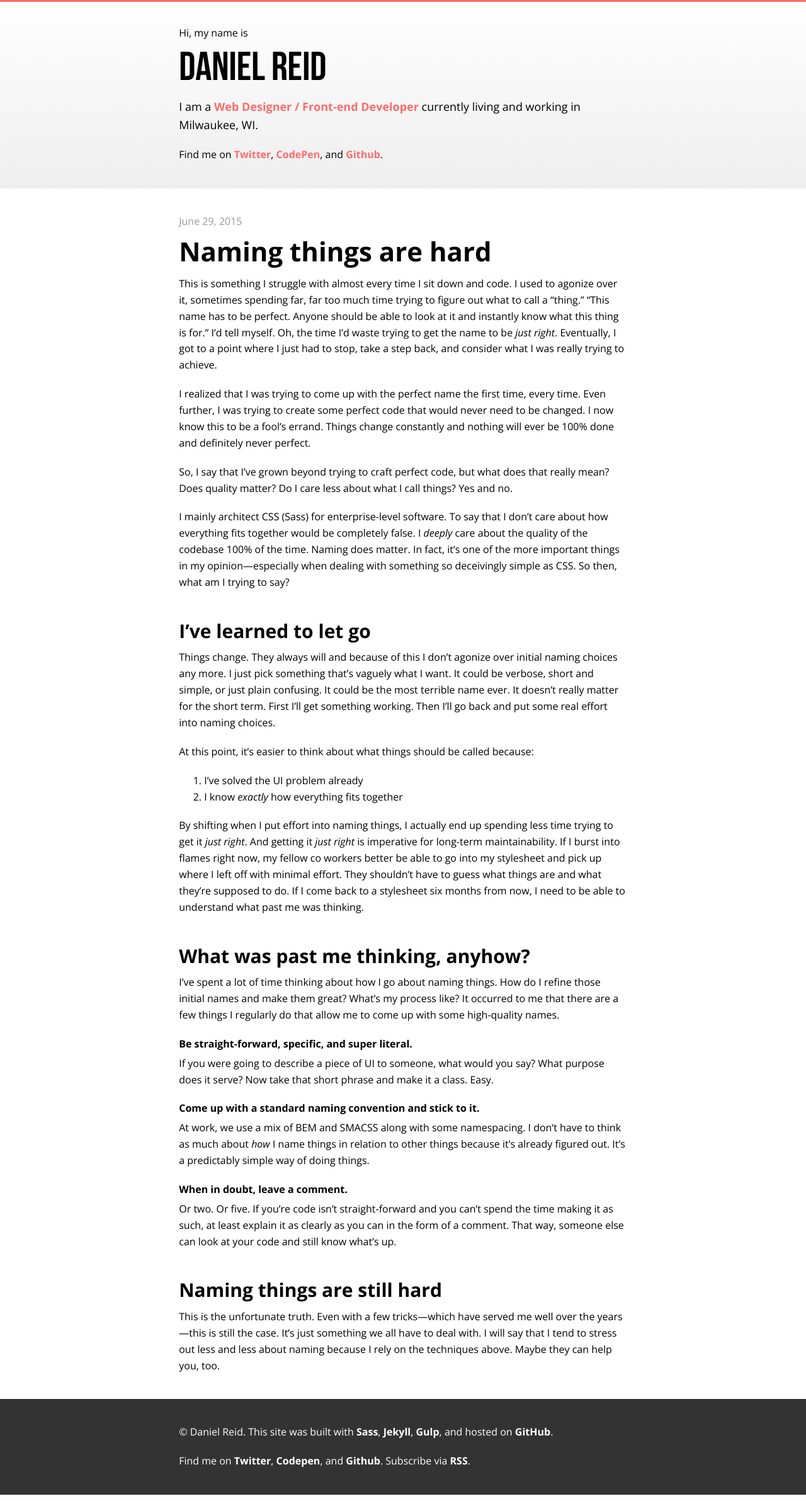
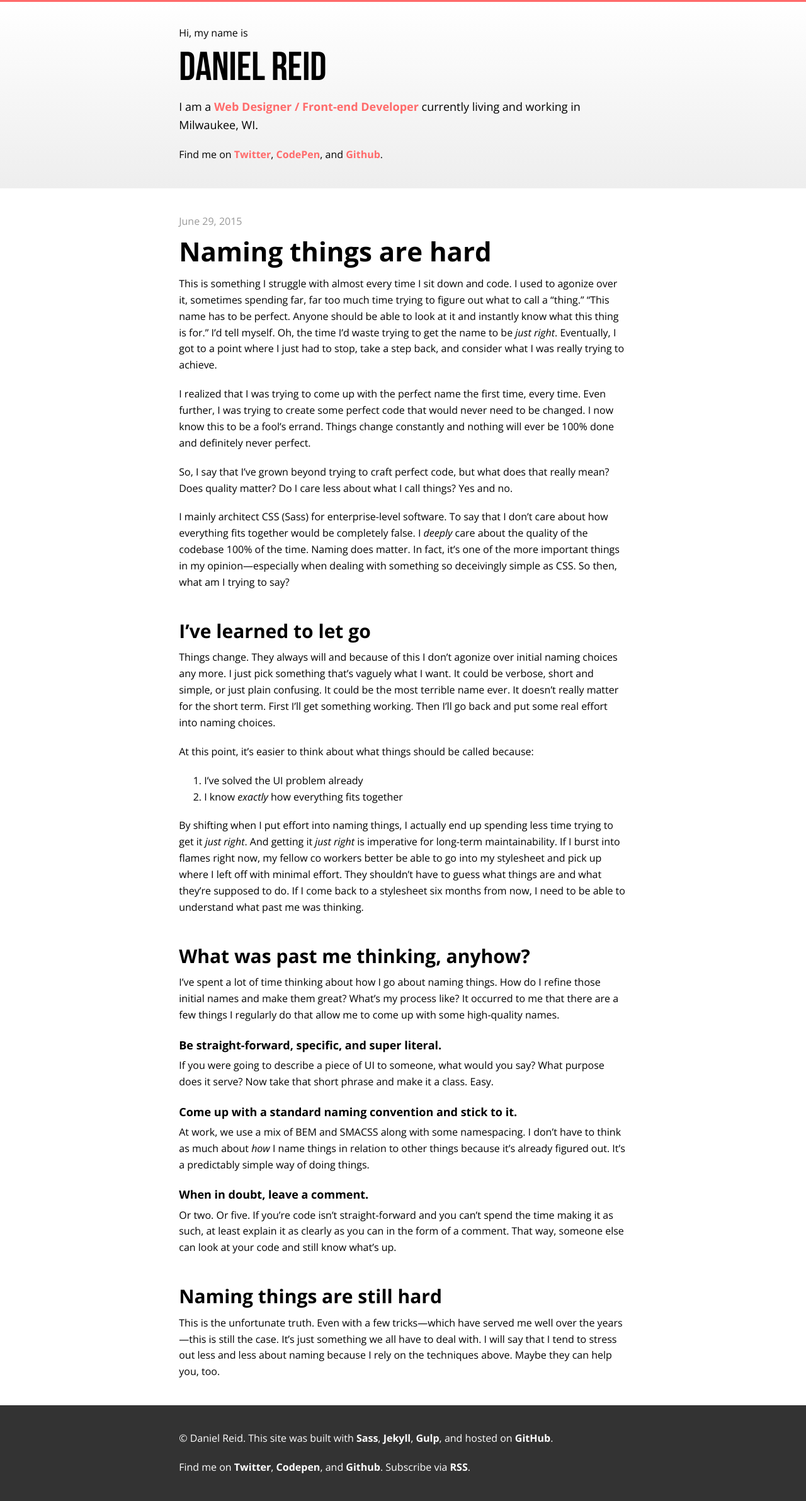
Before and after one commit to danielcreid/danielcreid.github.io, a Jekyll site: the page built from _posts/2015-6-29-naming-things-are-hard.md, in a window 1280 px wide. Shown: the whole page at 63% size. Built offline with Jekyll 4.4.1, drawn with Linux system fonts in a browser that asks for light colours.

```diff
--- a/_posts/2015-6-29-naming-things-are-hard.md
+++ b/_posts/2015-6-29-naming-things-are-hard.md
@@ -24,13 +24,13 @@ By shifting when I put effort into naming things, I actually end up spending les
 ##What was past me thinking, anyhow?
 I’ve spent a lot of time thinking about how I go about naming things. How do I refine those initial names and make them great? What’s my process like? It occurred to me that there are a few things I regularly do that allow me to come up with some high-quality names.
 
-#####Be straight-forward, specific, and super literal.
+####Be straight-forward, specific, and super literal.
 If you were going to describe a piece of UI to someone, what would you say? What purpose does it serve? Now take that short phrase and make it a class. Easy.
 
-#####Come up with a standard naming convention and stick to it.
+####Come up with a standard naming convention and stick to it.
 At work, we use a mix of BEM and SMACSS along with some namespacing. I don’t have to think as much about _how_ I name things in relation to other things because it’s already figured out. It’s a predictably simple way of doing things.
 
-#####When in doubt, leave a comment.
+####When in doubt, leave a comment.
 Or two. Or five. If you’re code isn’t straight-forward and you can’t spend the time making it as such, at least explain it as clearly as you can in the form of a comment. That way, someone else can look at your code and still know what’s up.
 
 ##Naming things are still hard
```
